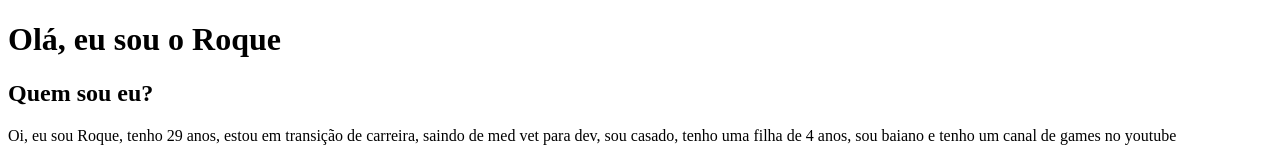
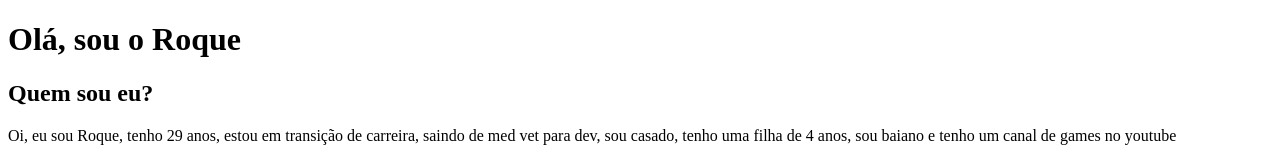
Before and after one commit to RoqueDev28/desafio1, a plain HTML site: page index.html in a window 1280 px wide. Shown: the top 160 px of the page. Drawn offline with Linux system fonts and the light colour scheme.

Commit message:
pequena alteracao

```diff
--- a/index.html
+++ b/index.html
@@ -6,7 +6,7 @@
     <title>Desafio 1</title>
 </head>
 <body>
-    <h1>Olá, eu sou o Roque</h1>
+    <h1>Olá, sou o Roque</h1>
     <h2>Quem sou eu?</h2>
     <p>Oi, eu sou Roque, tenho 29 anos, estou em transição de carreira, saindo de med vet para dev, sou casado, tenho uma filha de 4 anos, sou baiano e tenho um canal de games no youtube</p>
     <br>
```
